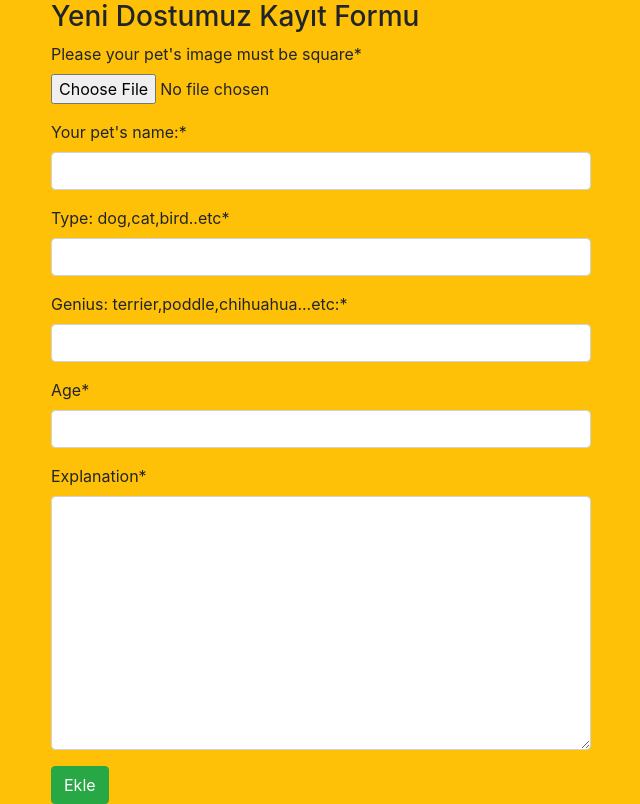
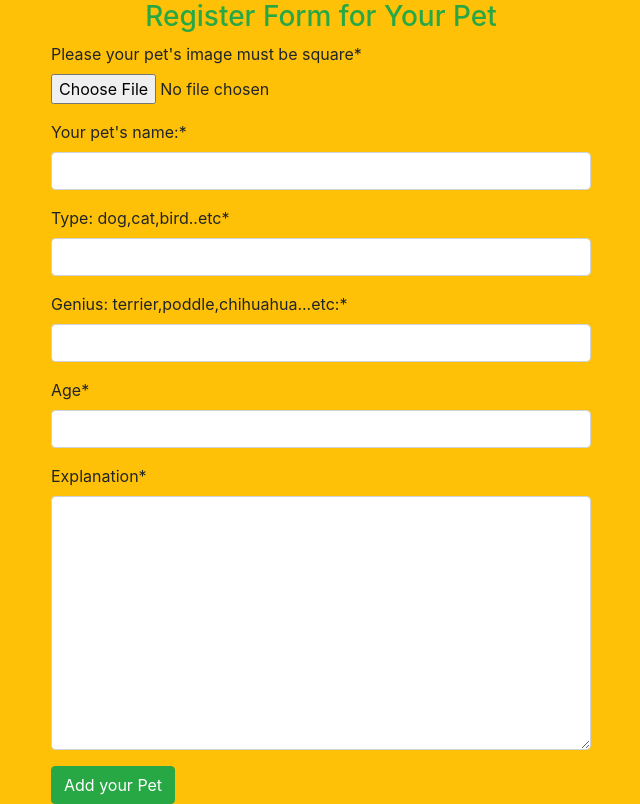
Before and after one commit to gzdlmn/vet-app, a Django app: page /pet/addpet/ in a window 1280 px wide. Shown: the part 126-930 px from the top of the page, without its empty margins (319-959 px from the left). Run offline with Django 3.2, Linux system fonts and the light colour scheme; some libraries are stand-ins or nearby versions.

```diff
--- a/templates/addpet.html
+++ b/templates/addpet.html
@@ -9,11 +9,11 @@ Kliniğe Katıl
             <div class="row">
                 <div class="col-md-6 m-auto">
                     <form method="POST" enctype="multipart/form-data">
-                        <h3>Yeni Dostumuz Kayıt Formu</h3>
+                        <h3 class="text-center text-success">Register Form for Your Pet</h3>
                         {% csrf_token %}
                         {{form.media}}
                         {{form|crispy}}
-                        <button type="submit" class="btn btn-success">Ekle</button>
+                        <button type="submit" class="btn btn-success">Add your Pet</button>
                     </form>
                 </div>
             </div>
--- a/templates/detail.html
+++ b/templates/detail.html
@@ -7,10 +7,10 @@
             <div class="card">
                 <h2 class="text-center text-muted">Pet'S Identity Card</h2>
                 <div class="card-header">
-                    <h1 class="text-right">{{pet.petowner}}</h1>
+                    <h1 class="text-right">{{pet.petowner.first_name}} {{pet.petowner.last_name}}</h1>
                     <div class="row">
                         <div class="col-md-6 col-lg-10 text-center">
-                            <h2>{{pet.name}}</h2>
+                            <h2>Name: {{pet.name}}</h2>
                             <h4>Type: {{pet.type}}</h4>
                             <h4>Genius: {{pet.genius}}</h4>
                             <h4>Age: {{pet.age}}</h4>
```
